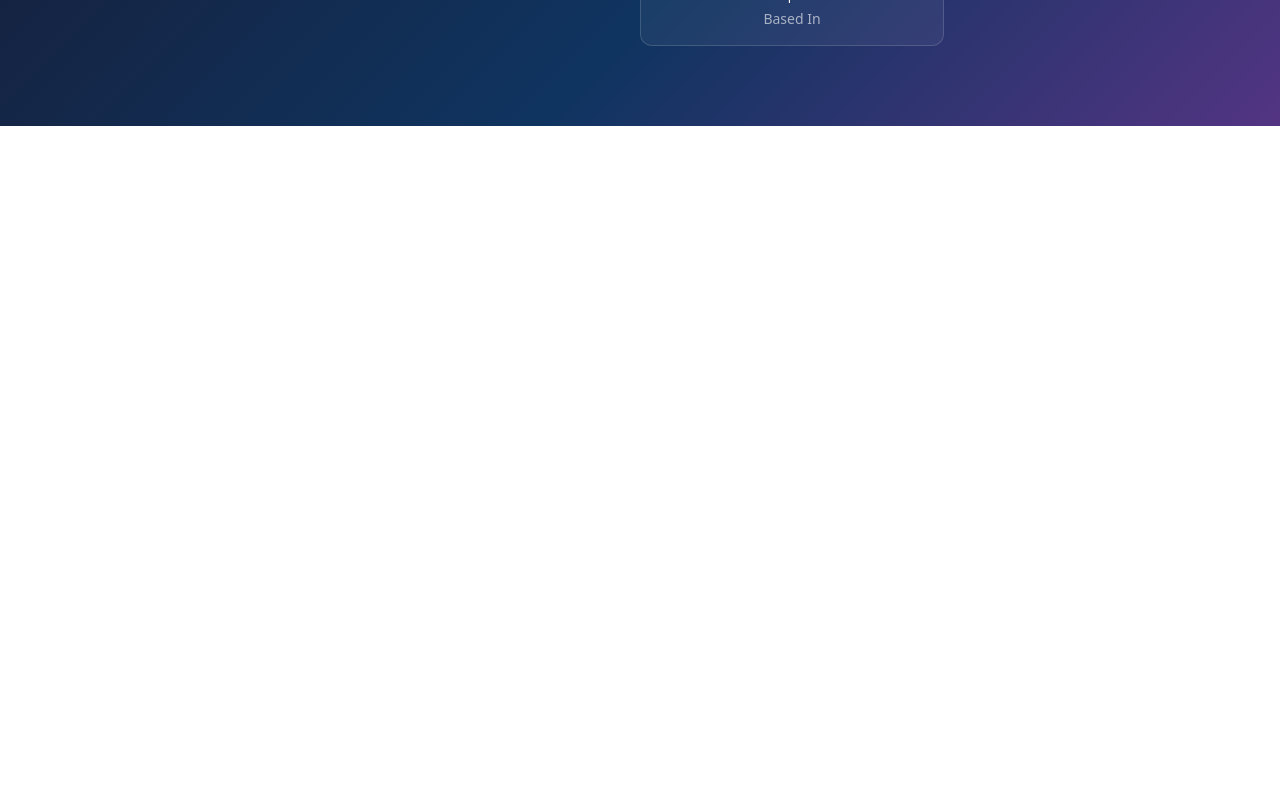
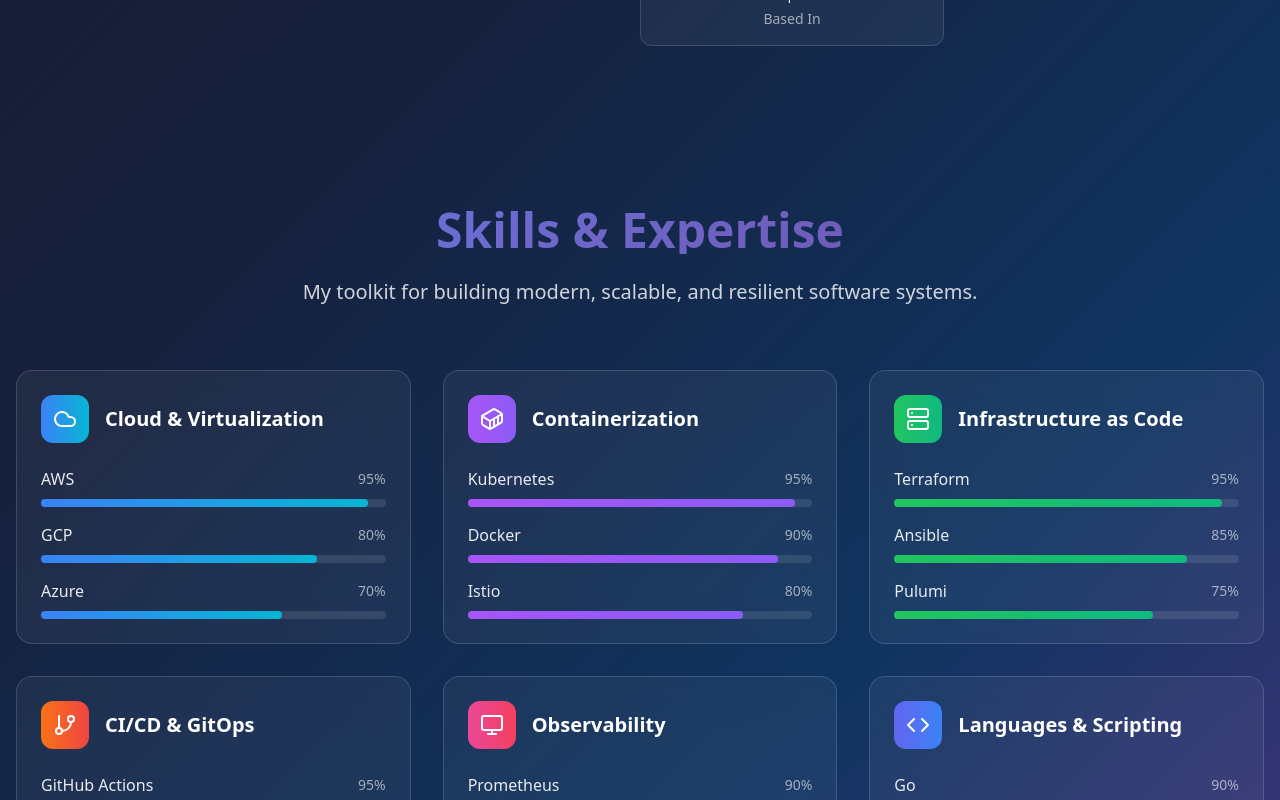
Before and after one commit to Rene-Mayhrem/mayhrem-portfolio, a React (Vite) app: page / in a window 1280 px wide. Shown: the part 1560-2360 px from the top of the page. Before the commit the page ends 1686 px from the top, so only its background shows below. Built offline with nearby package versions, Linux system fonts and the light colour scheme.

Commit message:
Adding components to main

```diff
--- a/src/App.jsx
+++ b/src/App.jsx
@@ -1,8 +1,10 @@
 
 import About from './components/About'
+import GithubStats from './components/GithubStats'
 import Header from './components/Header'
 import Hero from './components/Hero'
 import ParticleBackground from './components/ParticleBackground'
+import Skills from './components/Skills'
 
 function App() {
 
@@ -18,6 +20,8 @@
         <main className="relative z-10">
           <Hero />
           <About />
+          <Skills />
+          <GithubStats />
         </main>
       </div>
     </>
```
